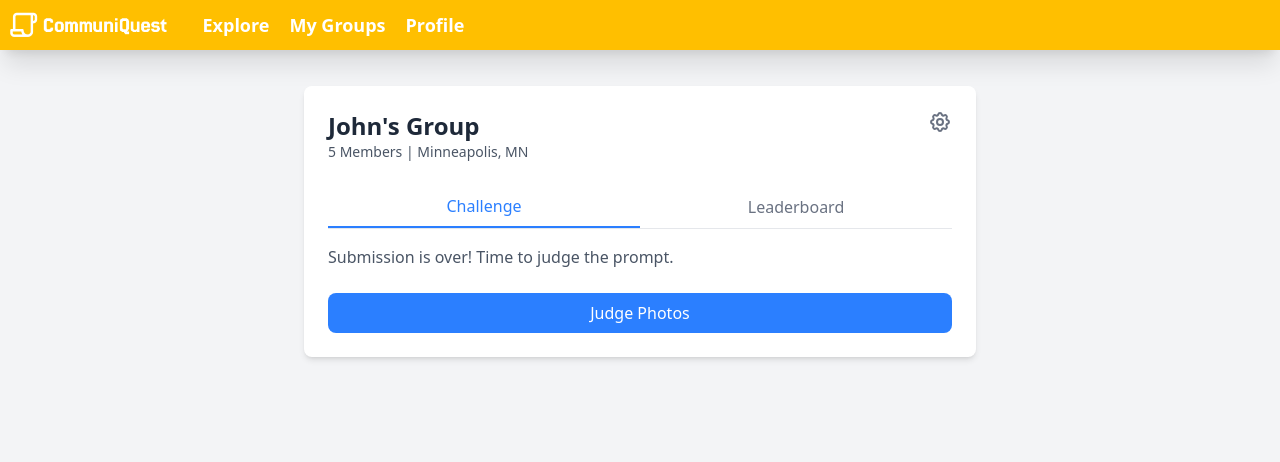
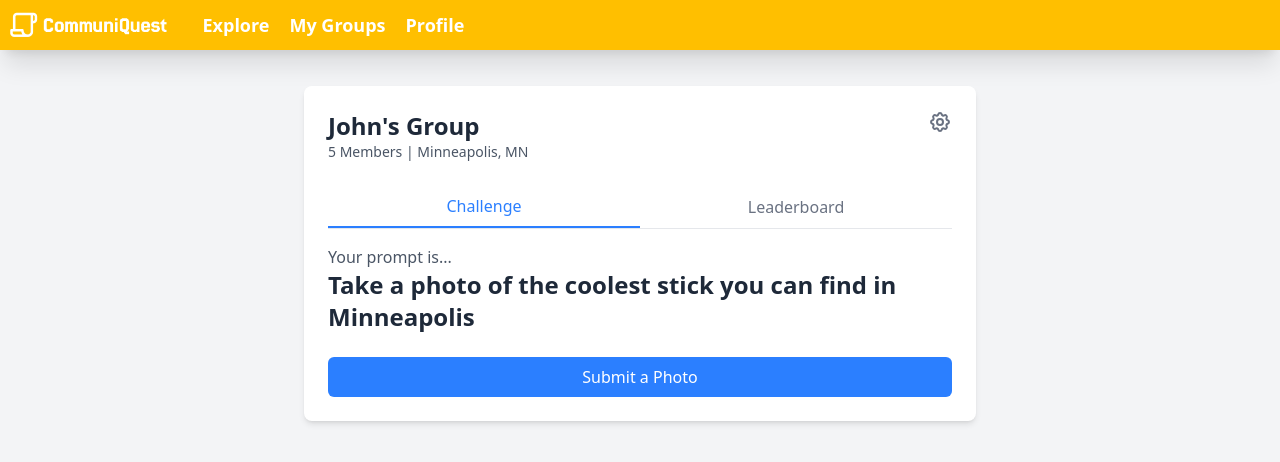
Before and after one commit to tnt417/Minnehack2025ATA, a React (Vite) app in the folder frontend/: page /challenge in a window 1280 px wide. Shown: the top 462 px of the page. Built offline with nearby package versions, Linux system fonts and the light colour scheme.

Commit message:
photo submit

```diff
--- a/frontend/src/pages/ChallengePage.jsx
+++ b/frontend/src/pages/ChallengePage.jsx
@@ -3,22 +3,30 @@ import { useNavigate } from 'react-router-dom';
 
 const ChallengePage = () => {
   const [activeTab, setActiveTab] = useState('challenge');
-  const [phase, setPhase] = useState("judging"); // judging / submission / intermission
+  const [phase, setPhase] = useState("submission"); // judging / submission / intermission
 
   const navigate = useNavigate();
 
-  const [preview, setPreview] = useState(null);
+  const [currentSubmission, setSubmission] = useState(null);
+  const [imageUrl, setImageUrl] = useState(null);
 
   const handleFileChange = (event) => {
-    const file = event.target.files[0];
-    if (file) {
-      setPreview(URL.createObjectURL(file)); // Create a preview URL
+    const selectedFile = event.target.files[0];
+    if (selectedFile) {
+      setSubmission(selectedFile);
+
+      // Create a URL for the selected image file and set it in state
+      const reader = new FileReader();
+      reader.onloadend = () => {
+        setImageUrl(reader.result); // Set the image URL once the file is loaded
+      };
+      reader.readAsDataURL(selectedFile); // Read the file as a Data URL
     }
   };
 
   return (
     <div className="p-4 bg-gray-100 min-h-screen">
-      <div className="max-w-2xl mx-auto bg-white mt-[70px] rounded-lg shadow-md p-6 relative">
+      <div className="max-w-2xl mx-auto transition-all duration-300 bg-white mt-[70px] rounded-lg shadow-md p-6 relative">
         {/* Settings Button */}
         <button className="absolute top-4 right-4 p-2 text-gray-500 hover:text-gray-700">
           <svg
@@ -49,7 +57,7 @@ const ChallengePage = () => {
         <div className="mt-6">
           <div className="flex border-b border-gray-200">
             <button
-              className={`flex-1 py-2 px-4 text-center ${
+              className={`flex-1 py-2 px-4 text-center transition-all duration-100 ${
                 activeTab === 'challenge'
                   ? 'border-b-2 border-blue-500 text-blue-500'
                   : 'text-gray-500 hover:text-gray-700'
@@ -59,7 +67,7 @@ const ChallengePage = () => {
               Challenge
             </button>
             <button
-              className={`flex-1 py-2 px-4 text-center ${
+              className={`flex-1 py-2 px-4 text-center transition-all duration-100 ${
                 activeTab === 'standings'
                   ? 'border-b-2 border-blue-500 text-blue-500'
                   : 'text-gray-500 hover:text-gray-700'
@@ -76,32 +84,47 @@ const ChallengePage = () => {
                 <p className="text-gray-600">
                   Your prompt is...
                 </p>
-                <p className="text-lg font-bold text-gray-800">
+                <p className="text-2xl font-bold text-gray-800">
                   Take a photo of the coolest stick you can find in Minneapolis
                 </p>
 
+                {imageUrl && (
+                  <div className="mt-4">
+                    <p>Your current submission</p>
+                    <img
+                      src={imageUrl}
+                      alt="Selected preview"
+                      className="min-w-full aspect-square object-contain shadow-lg rounded-md"
+                    />
+                  </div>
+                )}
+
                 <div className="mt-6">
-      <form id="uploadForm">
-        <input
-          className="w-full bg-blue-500 text-white py-2 px-4 rounded-lg hover:bg-blue-600 transition duration-300"
-          type="file"
-          name="imageFile"
-          accept="image/*"
-          onChange={handleFileChange} // Handle file selection
-        />
-        {preview && (
-          <div className="mt-4">
-            <p className="text-gray-700">Image Preview:</p>
-            <img src={preview} alt="Preview" className="w-full max-w-xs rounded-lg shadow-md" />
-          </div>
-        )}
-        <button
-          type="submit"
-          className="w-full bg-blue-500 text-white py-2 px-4 rounded-lg hover:bg-blue-600 transition duration-300 mt-4"
-        >
-          Submit Your Photo
-        </button>
-      </form>
+                <form
+                  id="submissionUploadForm"
+                  className="flex flex-col items-center w-full"
+                  action="/submit"
+                  method="post"
+                  encType="multipart/form-data"
+                >
+                  <label
+                    htmlFor="fileInput"
+                    className="px-4 py-2 w-full bg-blue-500 text-center text-white rounded-md cursor-pointer"
+                  >
+                    {!imageUrl ? "Submit a Photo" : "Replace Submission"}
+                  </label>
+                  <input
+                    type="file"
+                    name="file"
+                    id="fileInput"
+                    onChange={handleFileChange}
+                    className="hidden"
+                  />
+                  {/* Hidden submit button (automatically triggered) */}
+                  <button type="submit" className="hidden">
+                    Submit
+                  </button>
+                </form>
     </div>
               </div>
             )}
--- a/frontend/src/pages/JudgingPage.jsx
+++ b/frontend/src/pages/JudgingPage.jsx
@@ -12,11 +12,15 @@ export default function JudgingPage()
     const [prompt, setPrompt] = useState(["a cool stick"]);
 
     return (
-        <div className={"w-full h-full flex flex-col justify-center items-center pt-[70px] overflow-y-scroll space-y-[50px]"}>
-            <h1 className=""> Pick 3 of the followings images that best show a photo of {prompt}</h1>
-            {submissions.map((obj) => {
-                return <Submission submissionData={obj}></Submission>
-            })}
+        <div className="w-full h-full flex flex-col justify-center items-center pt-[70px] overflow-y-scroll space-y-[50px]">
+    <h1 className="">Pick 3 of the following images that best show a photo of {prompt}</h1>
+    <div className="w-full max-w-[350px] sm:max-w-[650px] px-4">
+        <div className="grid grid-cols-1 sm:grid-cols-2 gap-8 w-full justify-center mx-auto">
+            {submissions.map((obj) => (
+                <Submission key={obj.id} submissionData={obj} />
+            ))}
         </div>
+    </div>
+</div>
     );
 }
```
